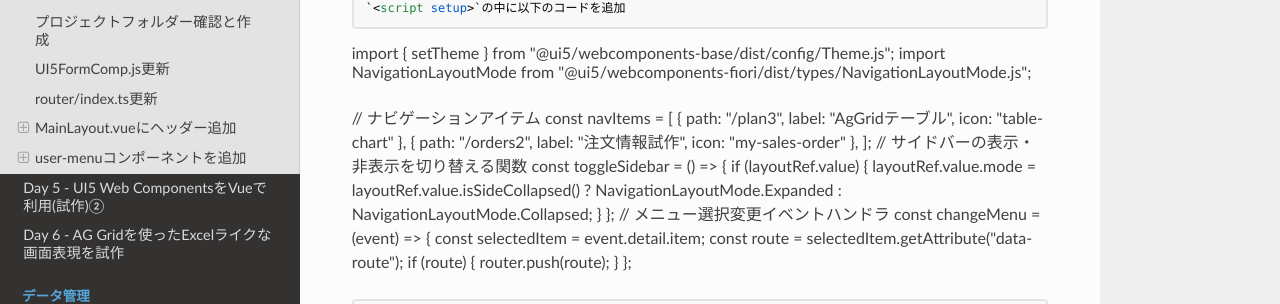
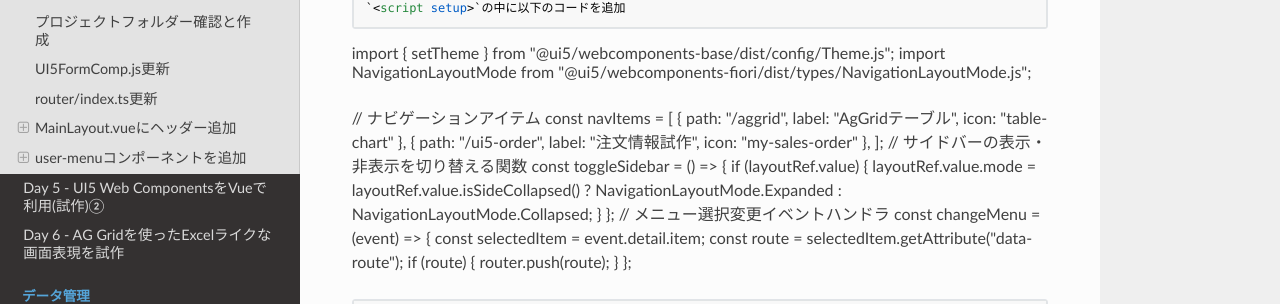
Before and after one commit to ET-n-pan/amplify-curriculum, an MkDocs documentation site: the page built from docs/ui-development/day04-ui5-components-1.md, in a window 1280 px wide and 900 px high, scrolled down 4197 px. Shown: the part 149-453 px from the top of the window. Built offline with MkDocs 1.6.1, drawn with Linux system fonts in a browser that asks for light colours; nearby versions of some CDN libraries.

Commit message:
fix: navigation path name update

```diff
--- a/docs/ui-development/day04-ui5-components-1.md
+++ b/docs/ui-development/day04-ui5-components-1.md
@@ -262,8 +262,8 @@ import NavigationLayoutMode from "@ui5/webcomponents-fiori/dist/types/Navigation
 
 // ナビゲーションアイテム
 const navItems = [
-  { path: "/plan3", label: "AgGridテーブル", icon: "table-chart" },
-  { path: "/orders2", label: "注文情報試作", icon: "my-sales-order" },
+  { path: "/aggrid", label: "AgGridテーブル", icon: "table-chart" },
+  { path: "/ui5-order", label: "注文情報試作", icon: "my-sales-order" },
 ];
 // サイドバーの表示・非表示を切り替える関数
 const toggleSidebar = () => {
```
